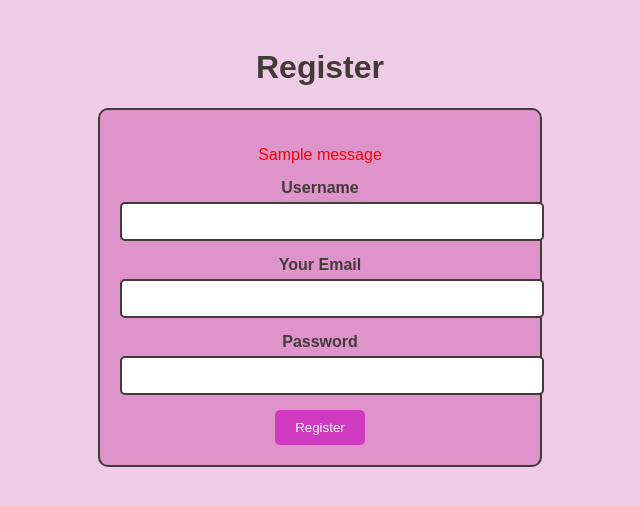
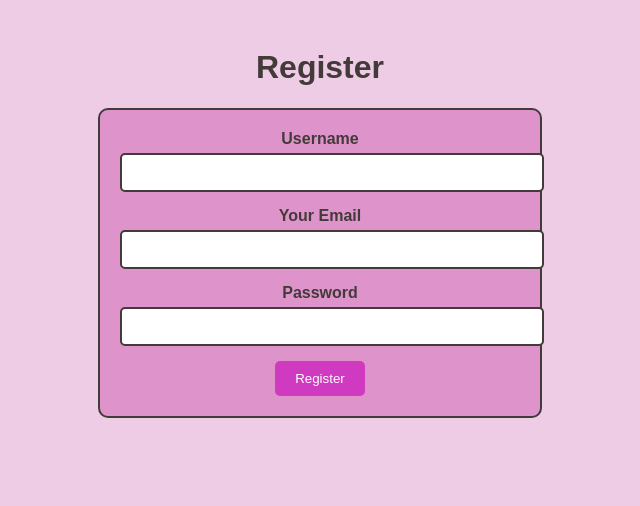
Before and after one commit to Nabilanf10/PWPNABILANF221, a Flask app: page /register in a window 1280 px wide. Shown: the top 506 px of the page, without its empty margins (320-960 px from the left). Run offline with Flask 3, Linux system fonts and the light colour scheme; tables that the repository leaves empty hold one stand-in row (values such as "Sample post"); one stand-in notice (Sample message) is shown.

Commit message:
register.html

```diff
--- a/templates/register.html
+++ b/templates/register.html
@@ -47,11 +47,8 @@
         .btn-submit:hover {
             background-color: rgba(203, 30, 191, 0.9);
         }
-        .flash-messages ul {
-            list-style-type: none;
-            padding: 0;
-            color: red;
-            margin-bottom: 15px;
+        .flash-messages {
+            display: none; /* Sembunyikan elemen flash messages */
         }
     </style>
 </head>
@@ -59,17 +56,15 @@
     <h1>Register</h1>
     <div class="container">
         <!-- Flash messages -->
-        {% with messages = get_flashed_messages(with_categories=true) %}
-        {% if messages %}
         <div class="flash-messages">
-            <ul>
-                {% for category, message in messages %}
-                <li>{{ message }}</li>
-                {% endfor %}
-            </ul>
+            {% with messages = get_flashed_messages(with_categories=true) %}
+            {% if messages %}
+            {% for category, message in messages %}
+            {{ message }}
+            {% endfor %}
+            {% endif %}
+            {% endwith %}
         </div>
-        {% endif %}
-        {% endwith %}
 
         <form action="{{ url_for('register') }}" method="POST">
             <div class="form-control">
```
